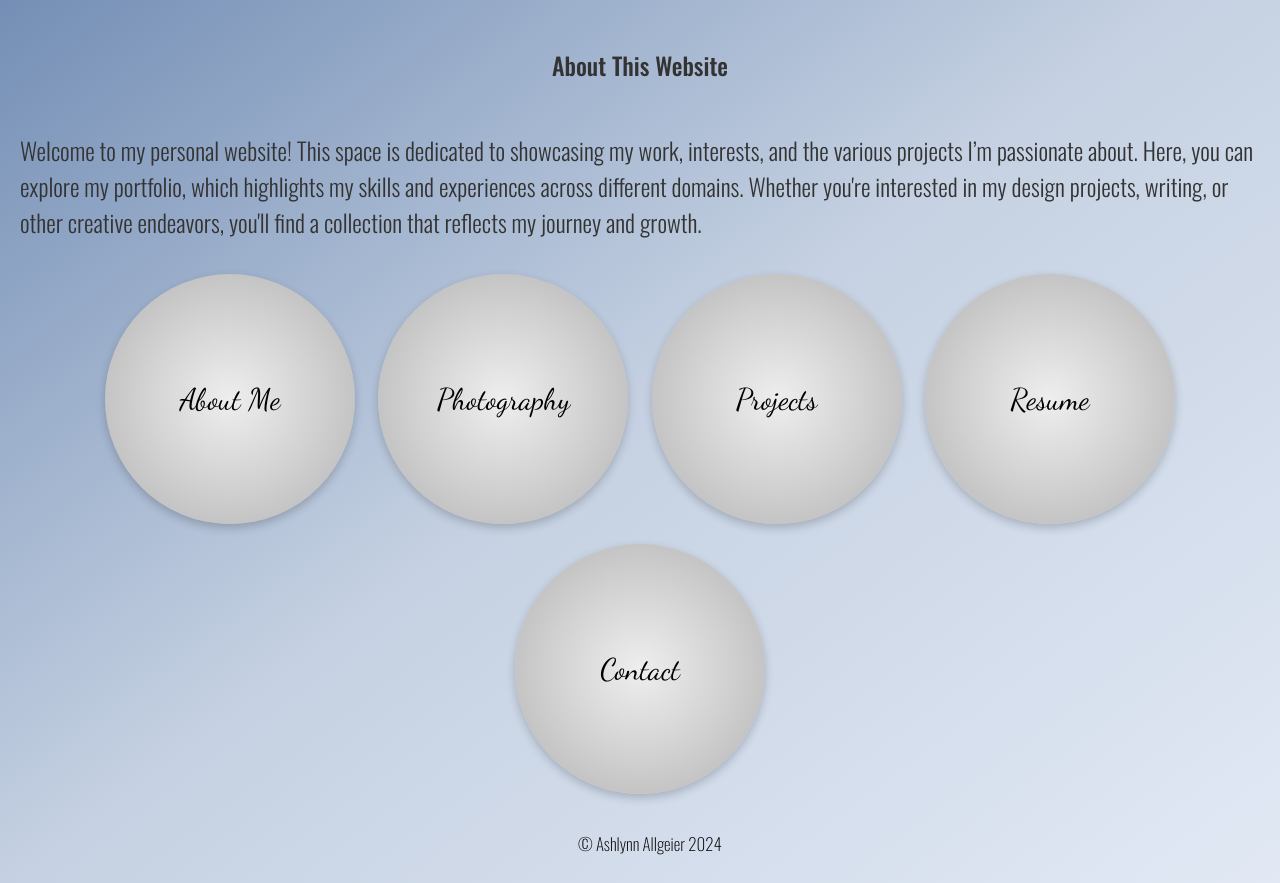
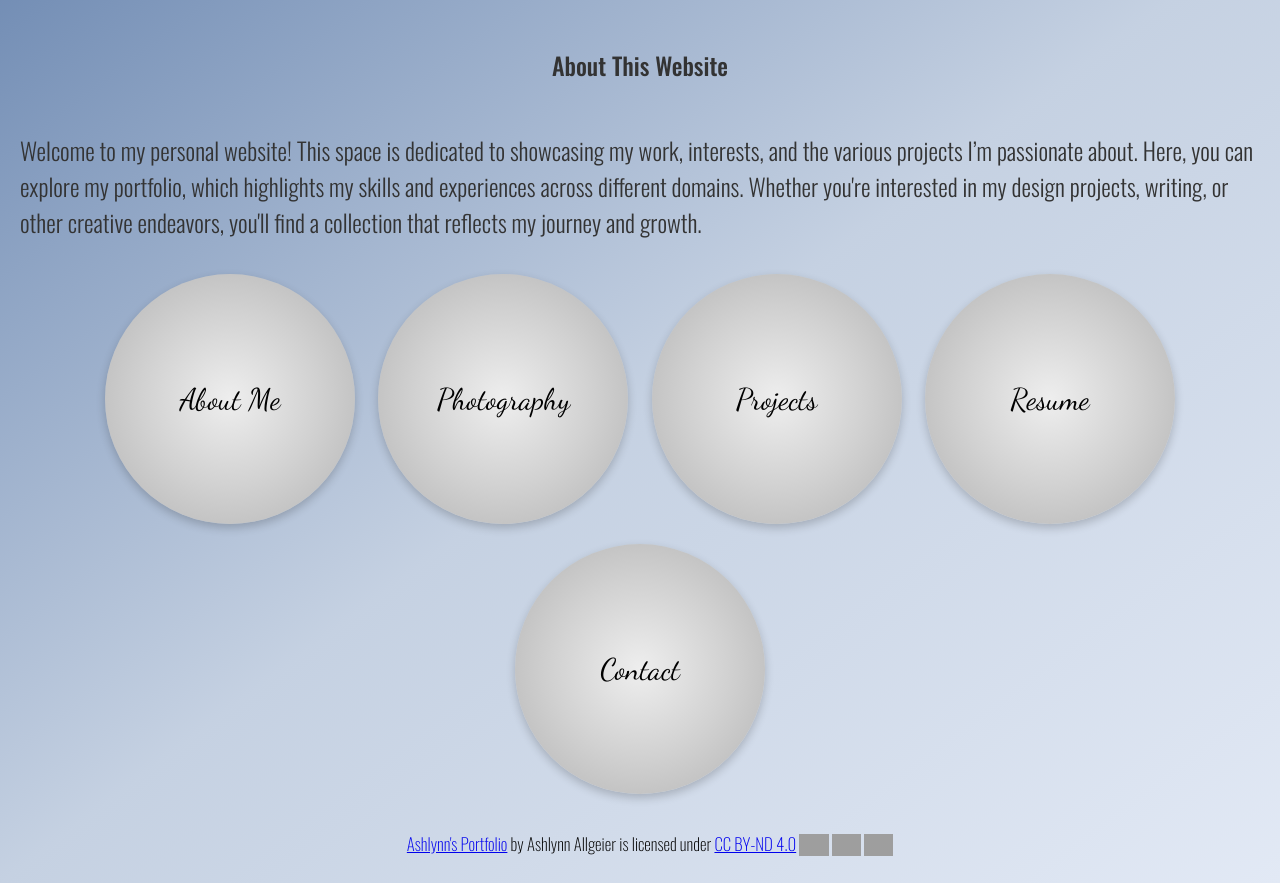
Before and after one commit to ashlynnallgeier/DIGIT100, a plain HTML site: page docs/index.html in a window 1280 px wide. Shown: the part 83-966 px from the top of the page. Drawn offline with nearby package versions, Linux system fonts and the light colour scheme; grey boxes are pictures that could not be loaded.

Commit message:
Added copyright

```diff
--- a/docs/index.html
+++ b/docs/index.html
@@ -33,7 +33,8 @@
         </main></div>
 
         <footer>
-            <p>&copy; Ashlynn Allgeier 2024</p>
+            <div><p xmlns:cc="http://creativecommons.org/ns#" xmlns:dct="http://purl.org/dc/terms/"><a property="dct:title" rel="cc:attributionURL" href="https://sites.psu.edu/aallgeierportfolio/">Ashlynn's Portfolio</a> by <span property="cc:attributionName">Ashlynn Allgeier</span> is licensed under <a href="https://creativecommons.org/licenses/by-nd/4.0/?ref=chooser-v1" target="_blank" rel="license noopener noreferrer" style="display:inline-block;">CC BY-ND 4.0<img style="height:22px!important;margin-left:3px;vertical-align:text-bottom;" src="https://mirrors.creativecommons.org/presskit/icons/cc.svg?ref=chooser-v1" alt=""><img style="height:22px!important;margin-left:3px;vertical-align:text-bottom;" src="https://mirrors.creativecommons.org/presskit/icons/by.svg?ref=chooser-v1" alt=""><img style="height:22px!important;margin-left:3px;vertical-align:text-bottom;" src="https://mirrors.creativecommons.org/presskit/icons/nd.svg?ref=chooser-v1" alt=""></a></p>
+</div>
         </footer>
     </body>
 </html>
```
